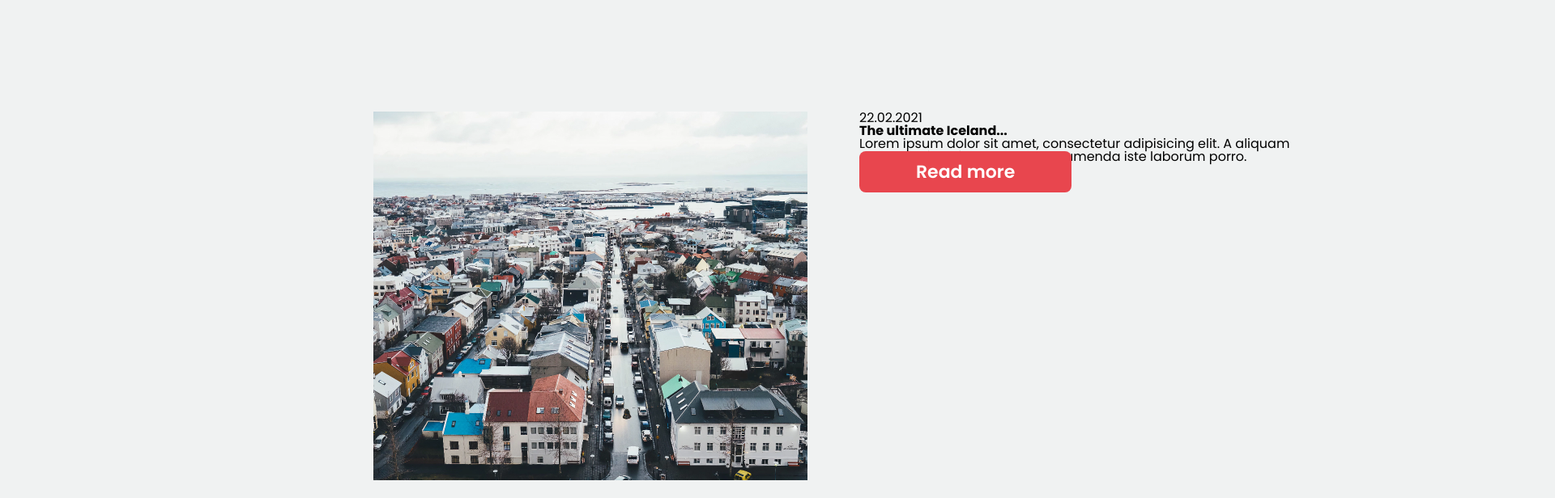
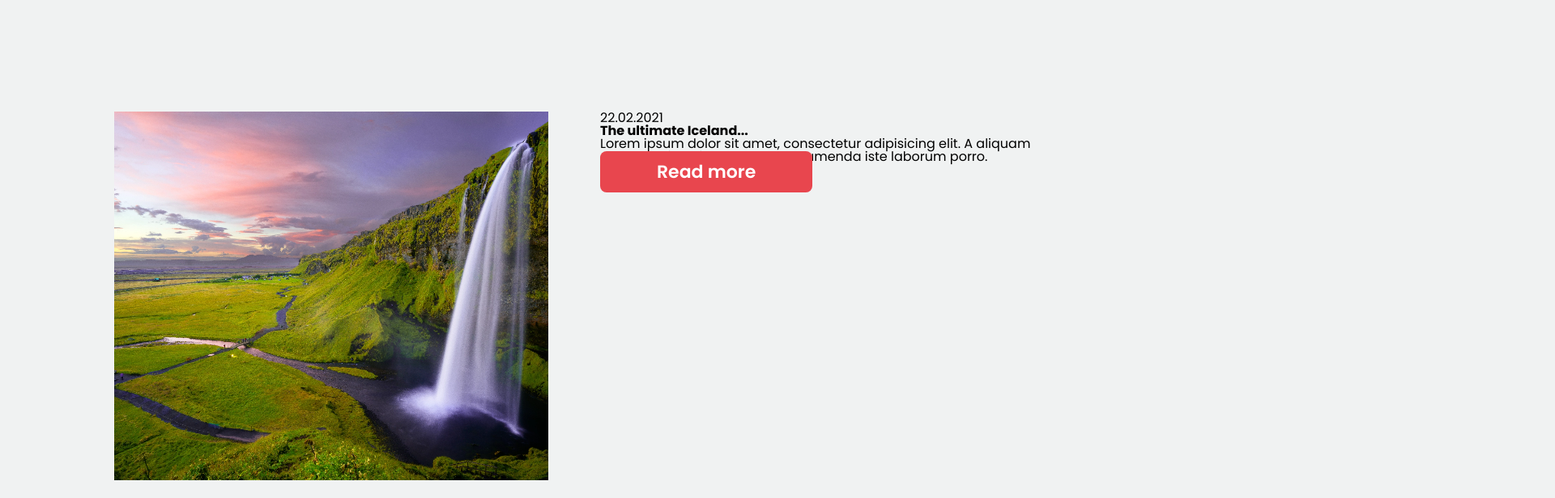
Before and after one commit to EdytaWe/HiIceland, a website: page public/index.html in a window 1280 px wide. Shown: the part 2060-2676 px from the top of the page at 81% size, 1920 px wide, since content can reach past the window. Drawn offline with Linux system fonts and the light colour scheme.

Commit message:
changed of display whole page to center, adding pctrs in blog

```diff
--- a/public/index.html
+++ b/public/index.html
@@ -8,6 +8,8 @@
     <title>Hi Iceland</title>
 </head>
 <body>
+<div class="main-container">
+
     <header>
         <nav class="navigation">
             <img src="./assets/logo.svg" alt="" class="navigation__logo">
@@ -70,5 +72,8 @@
             </ul>
         </div>
     </footer>
+
+</div>
+
 </body>
 </html>
--- a/src/styles/components/_base.scss
+++ b/src/styles/components/_base.scss
@@ -1,7 +1,19 @@
-.container{
-  width: 1780px;
-  margin: 0 auto 0 140px;
+
+body {
+  background-color: $background-color;
+  display: flex;
+  align-items: center;
+  justify-content: center;
+
+  .main-container {
+
+    .container {
+
+      width: 1780px;
+      margin: 0 auto 0 140px;
+    }
+
+
+  }
+
 }
-body{
-  background-color: $background-color;
-}
--- a/src/styles/components/_blog.scss
+++ b/src/styles/components/_blog.scss
@@ -16,15 +16,15 @@
       height: 456px;
       background-size: cover;
       &__first{
-        background-image: url("../../../public/assets/picture2.png");
+        background-image: url("../assets/picture2.png");
         background-color: red;
       }
       &__second{
-        background-image: url("../../../public/assets/picture3.png");
+        background-image: url("../assets/picture3.png");
         background-color: blue;
       }
       &__third{
-        background-image: url("../../../public/assets/picture3.png");
+        background-image: url("../assets/picture4.png");
         background-color: green;
       }
     }
```
Also changed, not shown: public/css/style.css, 2 other files. Lines whose indentation alone changed are shown as unchanged.
